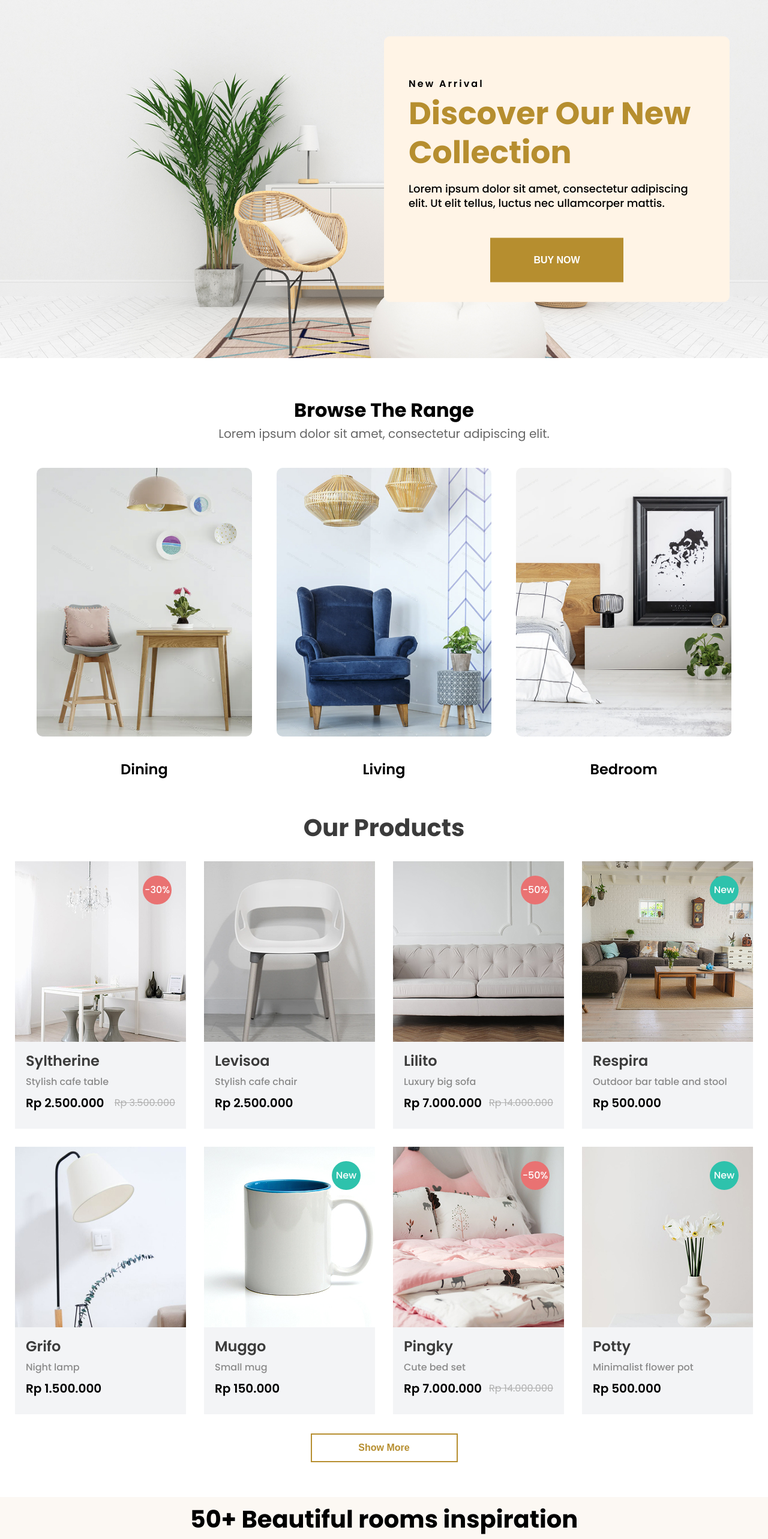
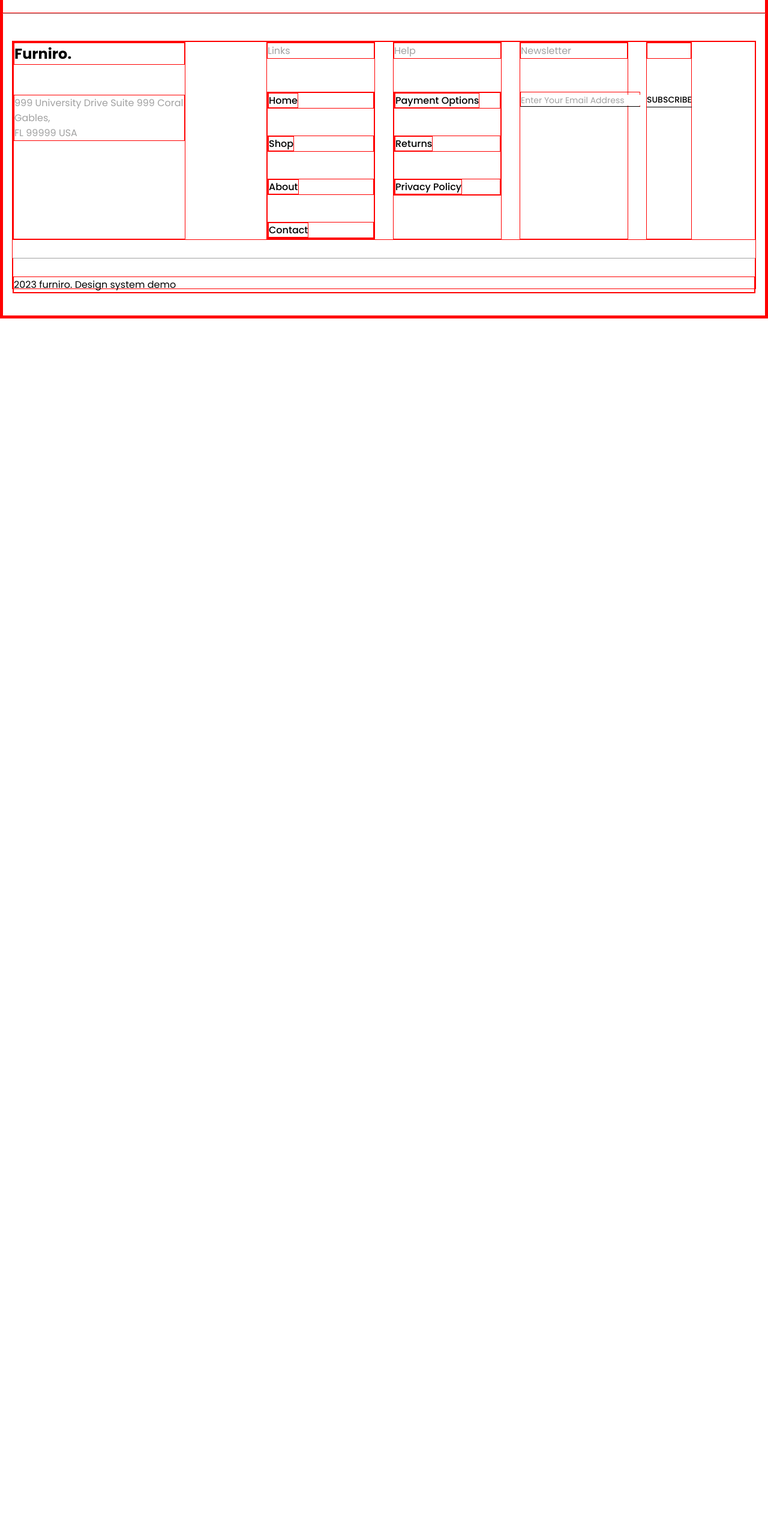
Before and after one commit to Hannalysis/furniture-site-implementation, a React (Vite) app: page / in a window 1280 px wide. Shown: the part 140-2706 px from the top of the page at 60% size. After the commit the page ends 800 px from the top, so only its background shows below. Built offline with nearby package versions, Linux system fonts and the light colour scheme.

Commit message:
debug: Container border & temp section removal
To focus on each area of the landing page for ease of mobile responsive
implementation.

```diff
--- a/src/index.css
+++ b/src/index.css
@@ -19,6 +19,7 @@
   margin: 0;
   padding: 0;
   box-sizing: border-box;
+  border: 1px solid red;
 }
 
 html {
--- a/src/pages/Home/Home.tsx
+++ b/src/pages/Home/Home.tsx
@@ -1,15 +1,15 @@
-import { Banner } from "./Banner/Banner"
-import { BrowseTheRange } from "./BrowseTheRange/BrowseTheRange";
-import { OurProducts } from "./OurProducts/OurProducts";
-import { Inspirations } from "./Inspirations/Inspirations"
-import { HashtagShare } from "./HashtagShare/HashtagShare";
+// import { Banner } from "./Banner/Banner"
+// import { BrowseTheRange } from "./BrowseTheRange/BrowseTheRange";
+// import { OurProducts } from "./OurProducts/OurProducts";
+// import { Inspirations } from "./Inspirations/Inspirations"
+// import { HashtagShare } from "./HashtagShare/HashtagShare";
 
 export const Home = () => (
   <>
-    <Banner />
-    <BrowseTheRange />
-    <OurProducts />
-    <Inspirations />
-    <HashtagShare />
+    {/* <Banner /> */}
+    {/* <BrowseTheRange /> */}
+    {/* <OurProducts /> */}
+    {/* <Inspirations /> */}
+    {/* <HashtagShare /> */}
   </>
 );
```
